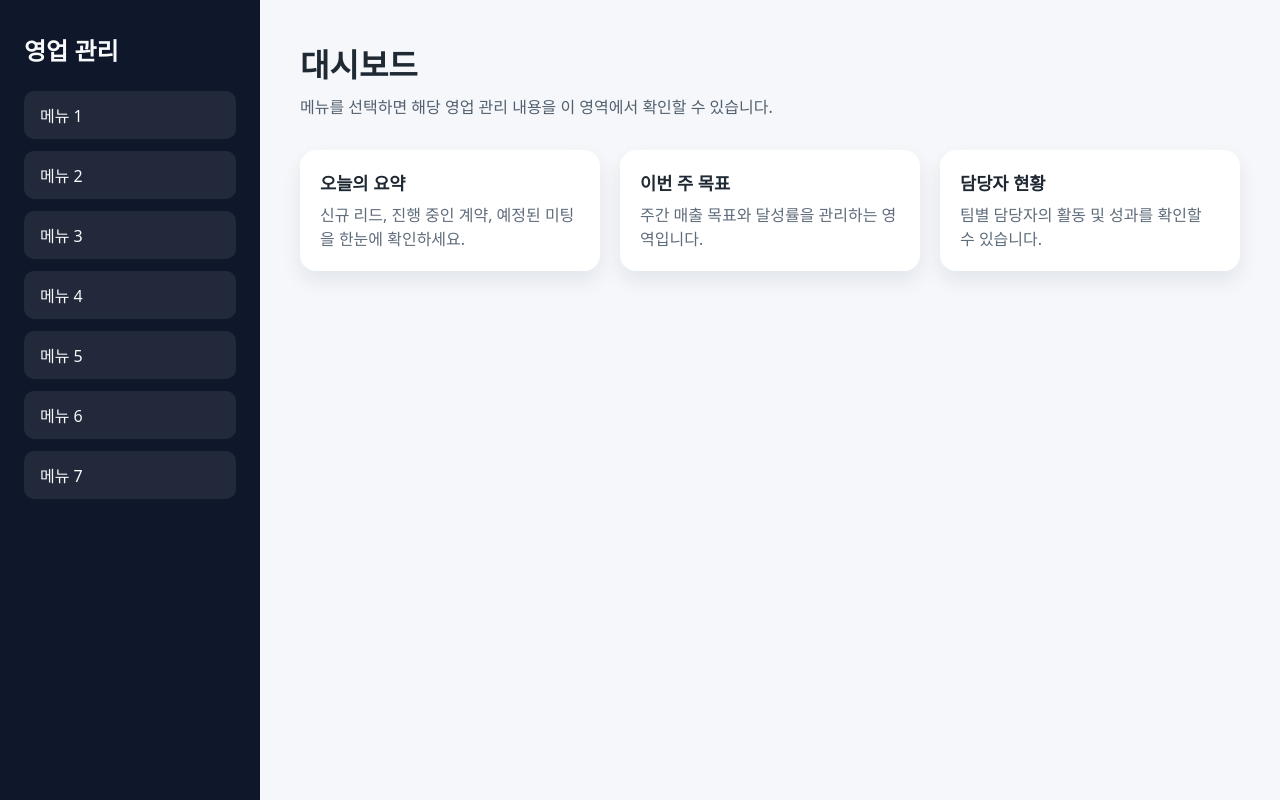
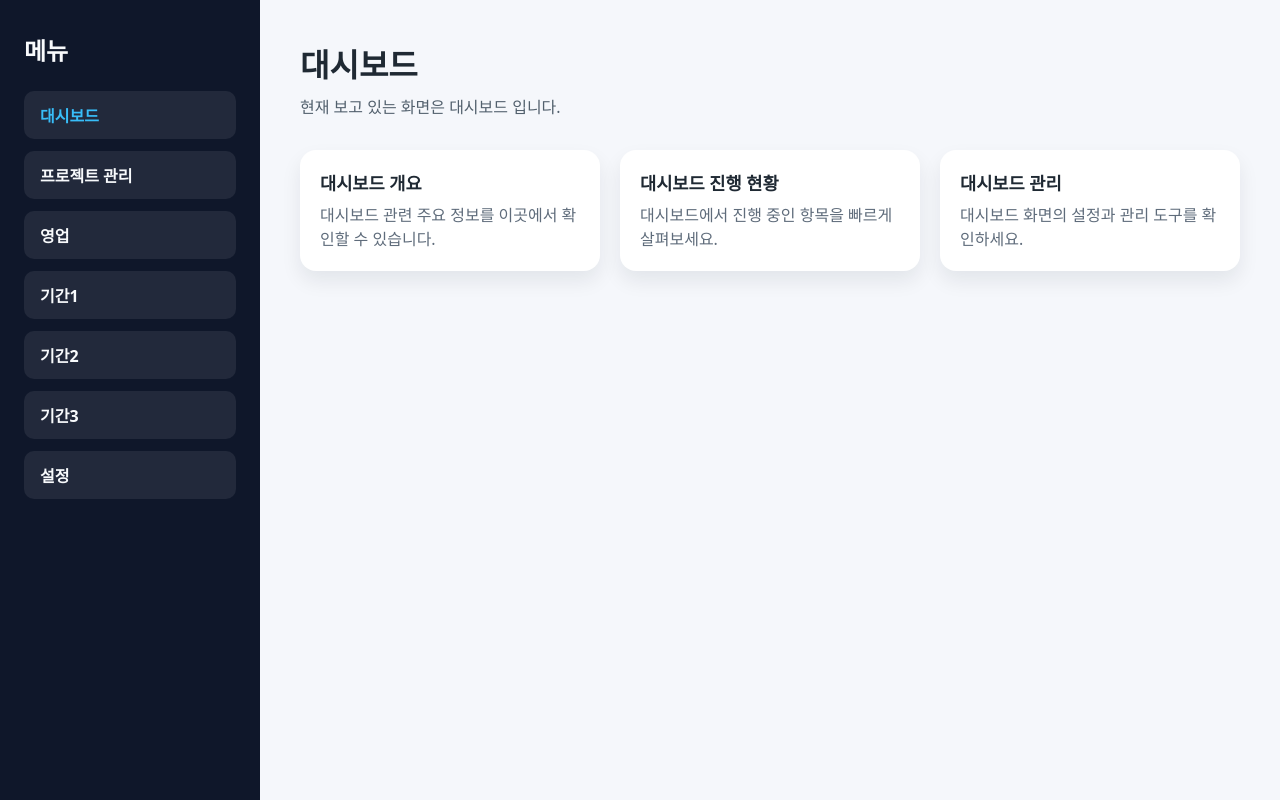
Before and after one commit to O-JIYEON/test, a React (Vite) app in the folder frontend/: page /dashboard in a window 1280 px wide. Built offline with nearby package versions, Linux system fonts and the light colour scheme.

Commit message:
Update menu titles and routing

```diff
--- a/frontend/package.json
+++ b/frontend/package.json
@@ -10,7 +10,8 @@
   },
   "dependencies": {
     "react": "^18.2.0",
-    "react-dom": "^18.2.0"
+    "react-dom": "^18.2.0",
+    "react-router-dom": "^6.22.3"
   },
   "devDependencies": {
     "@vitejs/plugin-react": "^4.2.0",
--- a/frontend/src/App.jsx
+++ b/frontend/src/App.jsx
@@ -1,39 +1,69 @@
-const menuItems = Array.from({ length: 7 }, (_, index) => `메뉴 ${index + 1}`);
+import { NavLink, Navigate, Route, Routes } from 'react-router-dom';
+
+const menuItems = [
+  { label: '대시보드', path: '/dashboard' },
+  { label: '프로젝트 관리', path: '/projects' },
+  { label: '영업', path: '/sales' },
+  { label: '기간1', path: '/period-1' },
+  { label: '기간2', path: '/period-2' },
+  { label: '기간3', path: '/period-3' },
+  { label: '설정', path: '/settings' },
+];
+
+function MenuPage({ title }) {
+  return (
+    <>
+      <header className="content__header">
+        <h2>{title}</h2>
+        <p>현재 보고 있는 화면은 {title} 입니다.</p>
+      </header>
+      <section className="content__section">
+        <div className="content__card">
+          <h3>{title} 개요</h3>
+          <p>{title} 관련 주요 정보를 이곳에서 확인할 수 있습니다.</p>
+        </div>
+        <div className="content__card">
+          <h3>{title} 진행 현황</h3>
+          <p>{title}에서 진행 중인 항목을 빠르게 살펴보세요.</p>
+        </div>
+        <div className="content__card">
+          <h3>{title} 관리</h3>
+          <p>{title} 화면의 설정과 관리 도구를 확인하세요.</p>
+        </div>
+      </section>
+    </>
+  );
+}
 
 function App() {
   return (
     <div className="app">
       <aside className="sidebar">
-        <h1 className="sidebar__title">영업 관리</h1>
+        <h1 className="sidebar__title">메뉴</h1>
         <nav className="sidebar__nav">
           <ul>
             {menuItems.map((item) => (
-              <li key={item} className="sidebar__item">
-                {item}
+              <li key={item.path} className="sidebar__item">
+                <NavLink
+                  to={item.path}
+                  className={({ isActive }) =>
+                    `sidebar__link${isActive ? ' sidebar__link--active' : ''}`
+                  }
+                >
+                  {item.label}
+                </NavLink>
               </li>
             ))}
           </ul>
         </nav>
       </aside>
       <main className="content">
-        <header className="content__header">
-          <h2>대시보드</h2>
-          <p>메뉴를 선택하면 해당 영업 관리 내용을 이 영역에서 확인할 수 있습니다.</p>
-        </header>
-        <section className="content__section">
-          <div className="content__card">
-            <h3>오늘의 요약</h3>
-            <p>신규 리드, 진행 중인 계약, 예정된 미팅을 한눈에 확인하세요.</p>
-          </div>
-          <div className="content__card">
-            <h3>이번 주 목표</h3>
-            <p>주간 매출 목표와 달성률을 관리하는 영역입니다.</p>
-          </div>
-          <div className="content__card">
-            <h3>담당자 현황</h3>
-            <p>팀별 담당자의 활동 및 성과를 확인할 수 있습니다.</p>
-          </div>
-        </section>
+        <Routes>
+          <Route path="/" element={<Navigate to="/dashboard" replace />} />
+          {menuItems.map((item) => (
+            <Route key={item.path} path={item.path} element={<MenuPage title={item.label} />} />
+          ))}
+        </Routes>
       </main>
     </div>
   );
--- a/frontend/src/index.css
+++ b/frontend/src/index.css
@@ -53,6 +53,17 @@ ul {
 
 .sidebar__item:hover {
   background: rgba(255, 255, 255, 0.18);
+}
+
+.sidebar__link {
+  color: inherit;
+  text-decoration: none;
+  display: block;
+  font-weight: 600;
+}
+
+.sidebar__link--active {
+  color: #38bdf8;
 }
 
 .content {
--- a/frontend/src/main.jsx
+++ b/frontend/src/main.jsx
@@ -1,10 +1,13 @@
 import React from 'react';
 import ReactDOM from 'react-dom/client';
+import { BrowserRouter } from 'react-router-dom';
 import App from './App.jsx';
 import './index.css';
 
 ReactDOM.createRoot(document.getElementById('root')).render(
   <React.StrictMode>
-    <App />
+    <BrowserRouter>
+      <App />
+    </BrowserRouter>
   </React.StrictMode>
 );
```
